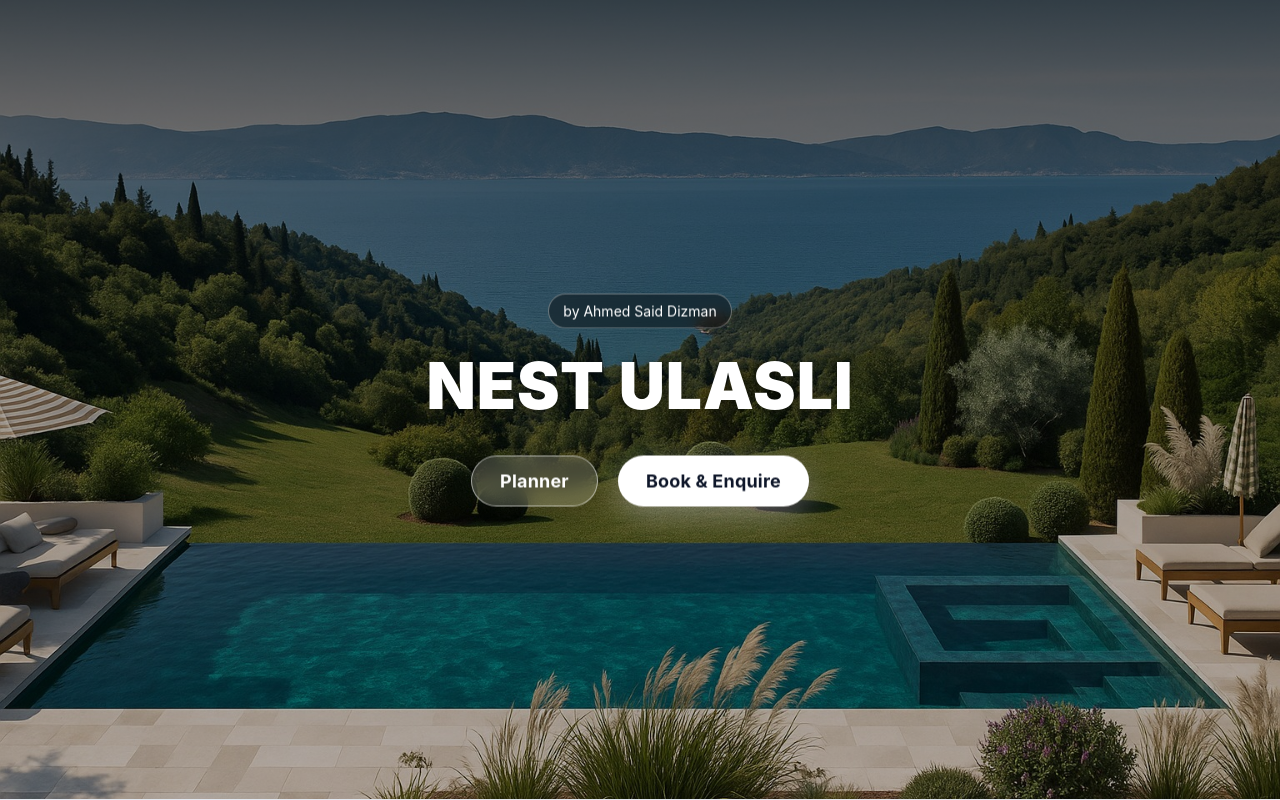
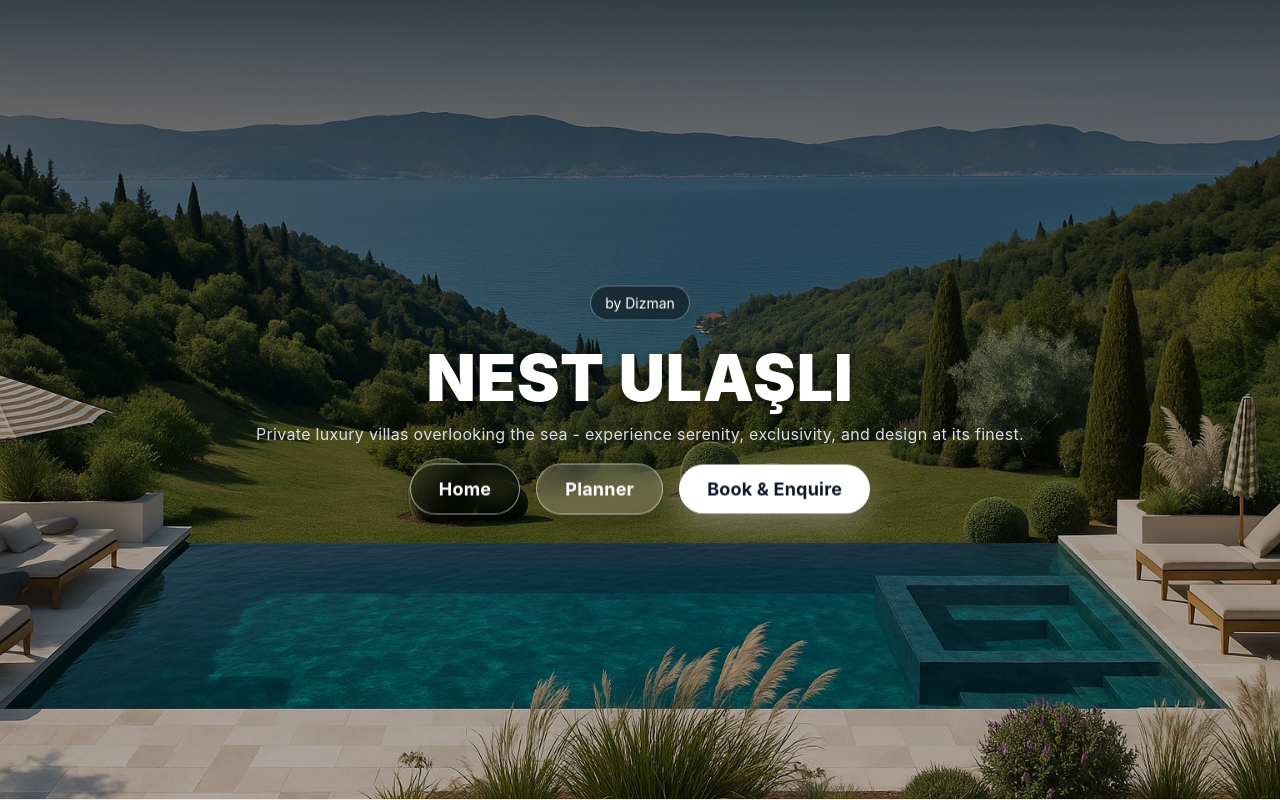
Before and after one commit to dirvass/nest-planner, a React (Vite) app: page / in a window 1280 px wide. Built offline with nearby package versions, Linux system fonts and the light colour scheme.

Commit message:
Update Home.tsx

```diff
--- a/src/Home.tsx
+++ b/src/Home.tsx
@@ -1,19 +1,23 @@
-<div className="nav-buttons">
-  <a href="/" className="nav-btn">Home</a>
-  <a href="/planner" className="nav-btn">Planner</a>
-  <a href="/book" className="nav-btn primary">Book & Enquire</a>
-</div>
-
 import React from "react";
+import "./styles.css";
 
 export default function Home() {
   return (
     <header className="header">
       <div className="header-inner">
-        <span className="badge">by Ahmed Said Dizman</span>
-        <h1 className="hero-title">NEST ULASLI</h1>
+        {/* Brand badge */}
+        <span className="badge">by Dizman</span>
 
-        <div className="hero-buttons">
+        {/* Hero title & subtitle */}
+        <h1 className="hero-title">NEST ULAŞLI</h1>
+        <p className="hero-subtitle">
+          Private luxury villas overlooking the sea - experience serenity,
+          exclusivity, and design at its finest.
+        </p>
+
+        {/* ✅ Modern glassy call-to-action buttons */}
+        <div className="hero-cta">
+          <a href="/" className="hero-btn ghost">Home</a>
           <a href="/planner" className="hero-btn">Planner</a>
           <a href="/book" className="hero-btn primary">Book & Enquire</a>
         </div>
```
